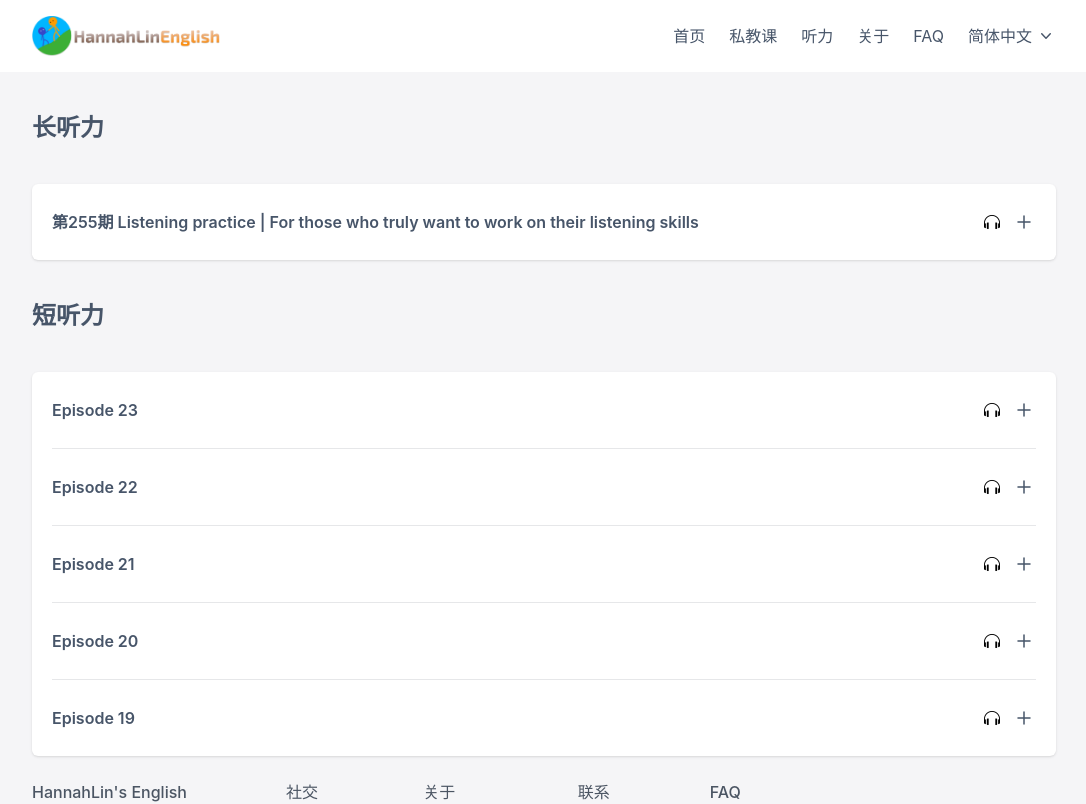
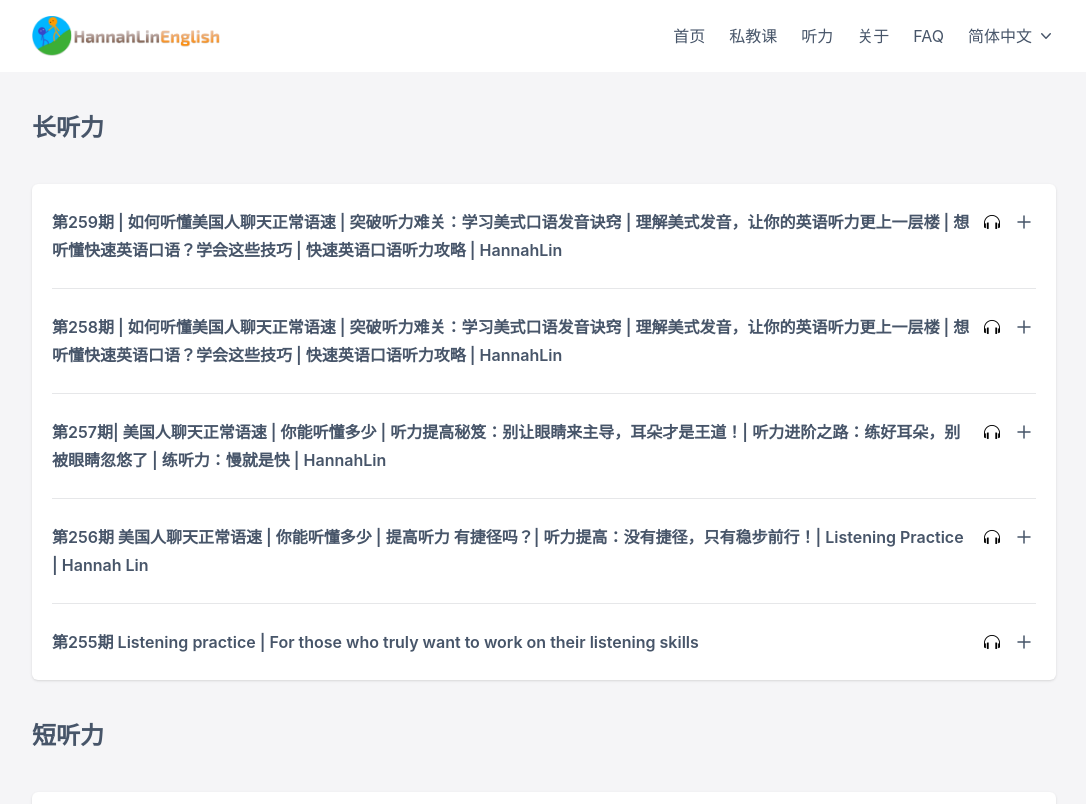
Before and after one commit to QETHAN/lesson_sales, a Next.js app: page /listening in a window 1280 px wide. Shown: the top 804 px of the page, without its empty margins (96-1182 px from the left). Built offline with nearby package versions, Linux system fonts and the light colour scheme.

Commit message:
Update listening

```diff
--- a/src/components/Navbar.js
+++ b/src/components/Navbar.js
@@ -43,7 +43,7 @@ export default function Navbar({ children }) {
             <a href="/">
               <img
                 src="/static/img/logo.png"
-                alt="Logo of HannahLin's English"
+                alt="HannahLinEnglish"
                 className="h-10"
               />
             </a>
--- a/src/data/listening.json
+++ b/src/data/listening.json
@@ -11,6 +11,34 @@
           "<p>But <span class=\"bg-gray-100 font-medium\">it’s a great way</span> to <span class=\"text-green-400\">pay the bills</span>. So…</p>",
           "<p> I’m just doing some breathing exercises. I teach them <span class=\"text-red-400\">to</span> (<span class=\"text-red-400\">/tə/</span>) all my clients. <span class=\"bg-gray-100 font-medium\">It’s a great way</span> to let go of some anxiety.</p>",
           "<p>I like rid<span class=\"text-red-400\">ing</span> <span class=\"text-red-400\">(weak sound)</span> the 10-speed because it’s fun, uh, gives you energy, and <span class=\"bg-gray-100 font-medium\">it’s a great way</span> to <span class=\"text-green-400\">stay in shape</span>.</p>"
+        ]
+      },
+      {
+        "title": "第256期 美国人聊天正常语速 | 你能听懂多少 | 提高听力 有捷径吗？| 听力提高：没有捷径，只有稳步前行！| Listening Practice | Hannah Lin",
+        "url": "https://www.youtube.com/watch?v=yy60ezlrxrI",
+        "answer": [
+          "<p>答案在本期影片中</p>"
+        ]
+      },
+      {
+        "title": "第257期| 美国人聊天正常语速 | 你能听懂多少 | 听力提高秘笈：别让眼睛来主导，耳朵才是王道！| 听力进阶之路：练好耳朵，别被眼睛忽悠了 | 练听力：慢就是快 | HannahLin",
+        "url": "https://www.youtube.com/watch?v=PzpoJb4Hc2E",
+        "answer": [
+          "<p>答案在下期影片中</p>"
+        ]
+      },
+      {
+        "title": "第258期 | 如何听懂美国人聊天正常语速 | 突破听力难关：学习美式口语发音诀窍 | 理解美式发音，让你的英语听力更上一层楼 | 想听懂快速英语口语？学会这些技巧 | 快速英语口语听力攻略 | HannahLin",
+        "url": "https://www.youtube.com/watch?v=hUE2iEE49PY",
+        "answer": [
+          "<p>答案在下期影片中</p>"
+        ]
+      },
+      {
+        "title": "第259期 | 如何听懂美国人聊天正常语速 | 突破听力难关：学习美式口语发音诀窍 | 理解美式发音，让你的英语听力更上一层楼 | 想听懂快速英语口语？学会这些技巧 | 快速英语口语听力攻略 | HannahLin",
+        "url": "https://www.youtube.com/watch?v=RlHVrHrZiUM",
+        "answer": [
+          "<p>答案在下期影片中</p>"
         ]
       }
     ],
@@ -63,6 +91,34 @@
           "<p> I’m just doing some breathing exercises. I teach them <span class=\"text-red-400\">to</span> (<span class=\"text-red-400\">/tə/</span>) all my clients. <span class=\"bg-gray-100 font-medium\">It’s a great way</span> to let go of some anxiety.</p>",
           "<p>I like rid<span class=\"text-red-400\">ing</span> <span class=\"text-red-400\">(weak sound)</span> the 10-speed because it’s fun, uh, gives you energy, and <span class=\"bg-gray-100 font-medium\">it’s a great way</span> to <span class=\"text-green-400\">stay in shape</span>.</p>"
         ]
+      },
+      {
+        "title": "第256期 美國人聊天正常語速 | 你能聽懂多少 | 提高聽力 有捷徑嗎？| 聽力提高：沒有捷徑，只有穩步前行！ | Listening Practice | Hannah Lin",
+        "url": "https://www.youtube.com/watch?v=yy60ezlrxrI",
+        "answer": [
+          "<p>答案在本期影片中</p>"
+        ]
+      },
+      {
+        "title": "第257期| 美國人聊天正常語速 | 你能聽懂多少 | 聽力提高秘笈：別讓眼睛來主導，耳朵才是王道！| 聽力進階之路：練好耳朵，別被眼睛忽悠了 | 練聽力：慢就是快",
+        "url": "https://www.youtube.com/watch?v=PzpoJb4Hc2E",
+        "answer": [
+          "<p>答案在下期影片中</p>"
+        ]
+      },
+      {
+        "title": "第258期 | 如何聽懂美國人聊天正常語速| 突破聽力難關：學習美式口語發音訣竅 |理解美式發音，讓你的英語聽力更上一層樓 | 想聽懂快速英語口語？學會這些技巧 | 快速英語口語聽力攻略 | HannahLin",
+        "url": "https://www.youtube.com/watch?v=hUE2iEE49PY",
+        "answer": [
+          "<p>答案在下期影片中</p>"
+        ]
+      },
+      {
+        "title": "第259期 | 如何聽懂美國人聊天正常語速 | 突破聽力難關：學習美式口語發音訣竅 | 理解美式發音，讓你的英語聽力更上一層樓 | 想聽懂快速英語口語？學會這些技巧 | 快速英語口語聽力攻略 | HannahLin",
+        "url": "https://www.youtube.com/watch?v=RlHVrHrZiUM",
+        "answer": [
+          "<p>答案在下期影片中</p>"
+        ]
       }
     ],
     "short": [
--- a/src/pages/listening/index.js
+++ b/src/pages/listening/index.js
@@ -65,7 +65,7 @@ export default function ListeningPage() {
                           {item.title}
                         </span>
 
-                        <div className="ml-2 flex items-center space-x-2">
+                        <div className="flex-shrink-0 ml-2 flex items-center space-x-2">
                           <a
                             href={item.url}
                             target="_blank"
@@ -131,7 +131,7 @@ export default function ListeningPage() {
                           <span className="text-base font-semibold leading-7">
                             {item.title}
                           </span>
-                          <div className="ml-2 flex items-center space-x-2">
+                          <div className="flex-shrink-0 ml-2 flex items-center space-x-2">
                             <a
                               href={item.url}
                               target="_blank"
```
